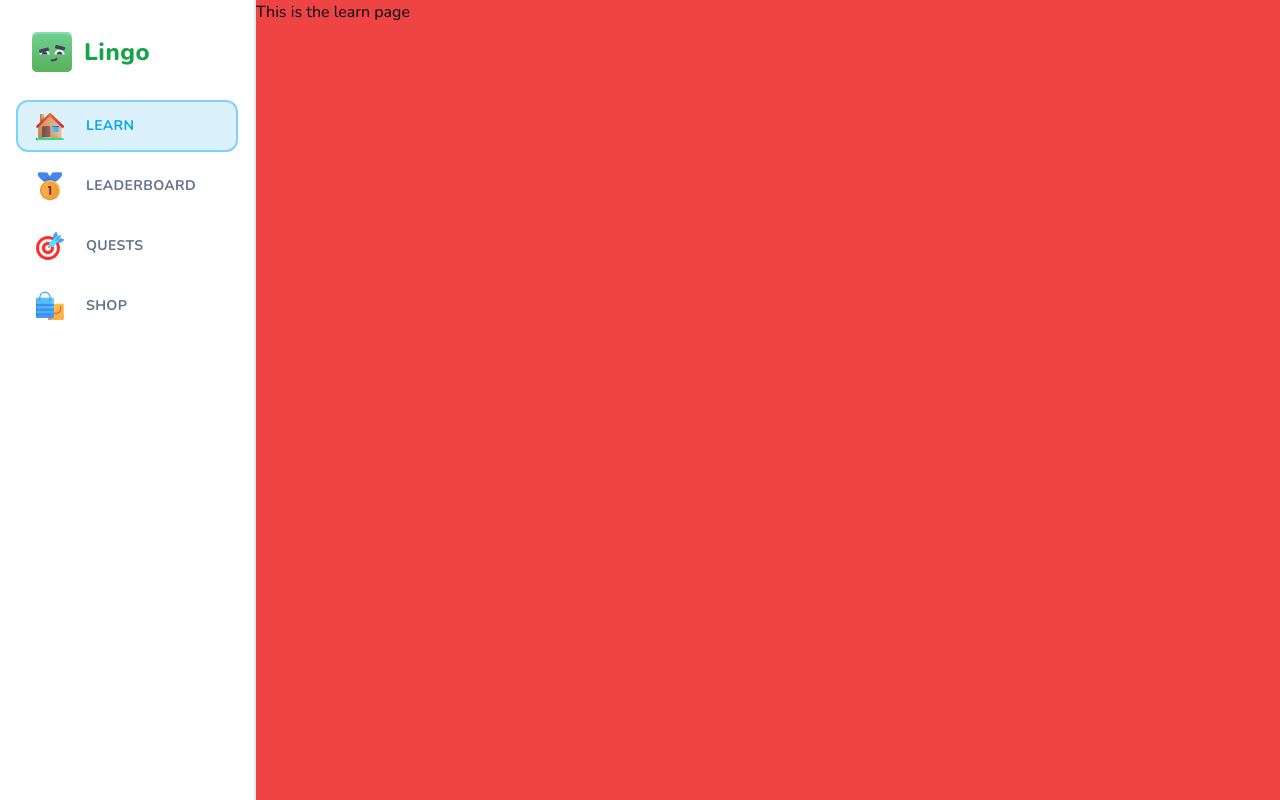
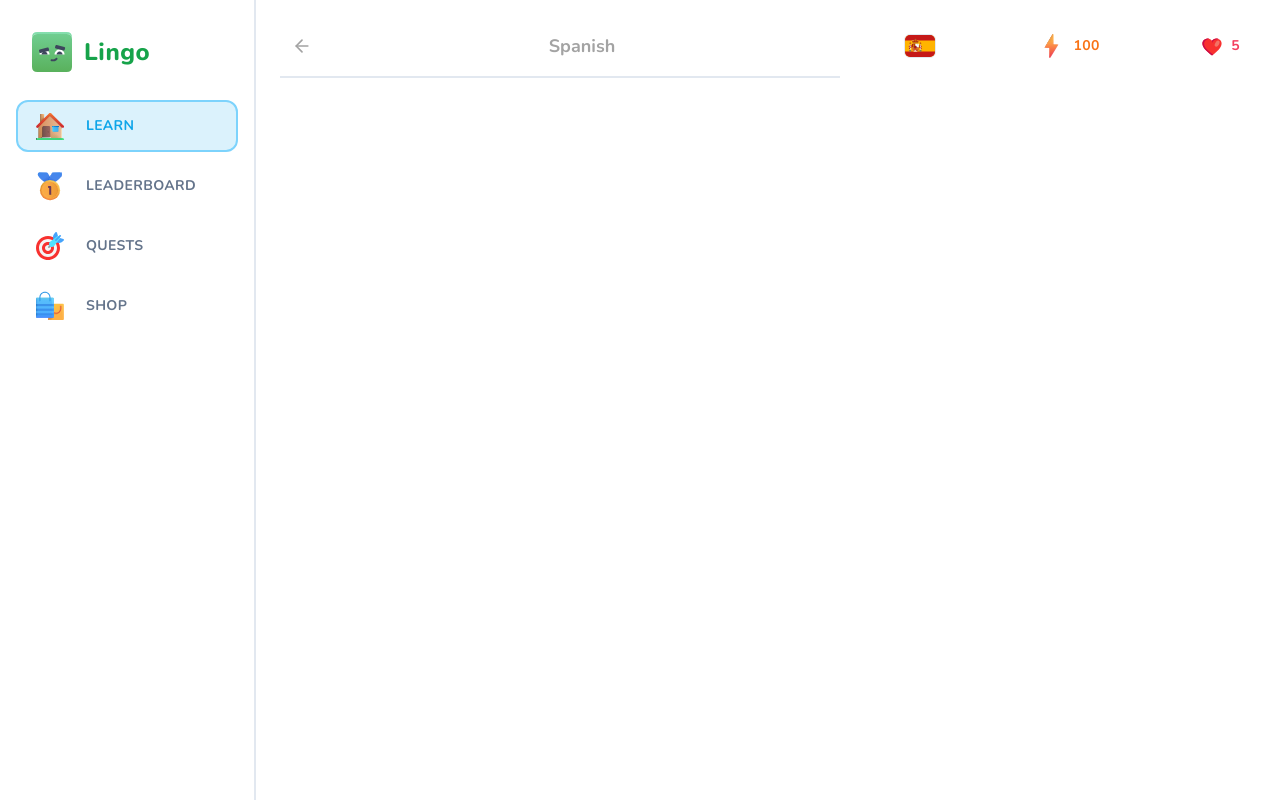
Before and after one commit to shrivastavasamarth22/lingo, a Next.js app: page /learn in a window 1280 px wide. Built offline with nearby package versions, Linux system fonts and the light colour scheme.

Commit message:
created the learn page wrappers

```diff
--- a/app/(main)/layout.tsx
+++ b/app/(main)/layout.tsx
@@ -11,7 +11,7 @@
 			<MobileHeader />
 			<Sidebar className="hidden lg:flex" />
 			<main className="lg:pl-[256px] h-full pt-[50px] lg:pt-0">
-				<div className="bg-red-500 h-full">{children}</div>
+				<div className="max-w-[1056px] mx-auto pt-6 h-full">{children}</div>
 			</main>
 		</>
 	);
--- /dev/null
+++ b/app/(main)/learn/header.tsx
@@ -0,0 +1,21 @@
+import { Button } from "@/components/ui/button";
+import { ArrowLeft } from "lucide-react";
+import Link from "next/link";
+
+type Props = {
+	title: string;
+};
+
+export const Header = ({ title }: Props) => {
+	return (
+		<div className="sticky top-0 bg-white pb-3 lg:pt-[28px] lg:mt-[-28px] flex items-center justify-between border-b-2 mb-5 text-neutral-400 lg:z-50">
+			<Link href="/courses">
+				<Button variant="ghost" size="sm">
+					<ArrowLeft className="h-5 w-5 stroke-2 text-neutral-400" />
+				</Button>
+			</Link>
+			<h1 className="font-bold text-lg">{title}</h1>
+			<div />
+		</div>
+	);
+};
--- a/app/(main)/learn/page.tsx
+++ b/app/(main)/learn/page.tsx
@@ -1,7 +1,23 @@
+import { StickyWrapper } from "@/components/sticky-wrapper";
+import { FeedWrapper } from "@/components/feed-wrapper";
+import { UserProgress } from "@/components/user-progress";
+import { Header } from "./header";
+
 const LearnPage = () => {
 	return (
-		<div>
-			<h1>This is the learn page</h1>
+		// TODO: Try to remove the flex-row-reverse class and write sticky wrapper below feed wrapper
+		<div className="flex flex-row-reverse gap-[48px] px-6">
+			<StickyWrapper>
+				<UserProgress
+					activeCourse={{ title: "Spanish", imageSrc: "/es.svg" }}
+					hearts={5}
+					points={100}
+					hasActiveSubscription={false}
+				/>
+			</StickyWrapper>
+			<FeedWrapper>
+				<Header title="Spanish" />
+			</FeedWrapper>
 		</div>
 	);
 };
--- /dev/null
+++ b/components/feed-wrapper.tsx
@@ -0,0 +1,11 @@
+type Props = {
+	children: React.ReactNode;
+};
+
+export const FeedWrapper = ({ children }: Props) => {
+	return (
+		<div className="flex-1 relative top-0 pb-10">
+			{children}
+		</div>
+	);
+};
--- /dev/null
+++ b/components/sticky-wrapper.tsx
@@ -0,0 +1,13 @@
+type Props = {
+	children: React.ReactNode;
+};
+
+export const StickyWrapper = ({ children }: Props) => {
+	return (
+		<div className="hidden lg:block w-[368px] sticky self-end bottom-6">
+			<div className="min-h-[calc(100vh-48px)] sticky top-6 flex flex-col gap-y-4">
+				{children}
+			</div>
+		</div>
+	);
+};
--- /dev/null
+++ b/components/user-progress.tsx
@@ -0,0 +1,62 @@
+import Link from "next/link";
+import { Button } from "@/components/ui/button";
+import Image from "next/image";
+import { InfinityIcon } from "lucide-react";
+
+type Props = {
+	activeCourse: { title: string; imageSrc: string }; // TODO: Replace with DB types
+	hearts: number;
+	points: number;
+	hasActiveSubscription: boolean;
+};
+
+export const UserProgress = ({
+	activeCourse,
+	hearts,
+	points,
+	hasActiveSubscription,
+}: Props) => {
+	return (
+		<div className="flex items-center justify-between gap-x-2 w-full">
+			<Link href="/courses">
+				<Button variant="ghost">
+					<Image
+						src={activeCourse.imageSrc}
+						alt={activeCourse.title}
+						className="rounded-md border"
+						width={32}
+						height={32}
+					/>
+				</Button>
+			</Link>
+			<Link href="/shop">
+				<Button variant="ghost" className="text-orange-500">
+					<Image
+						src="/points.svg"
+						alt="Points"
+						height={28}
+						width={28}
+						className="mr-2"
+					/>
+					{points}
+				</Button>
+			</Link>
+			<Link href="/shop">
+				<Button variant="ghost" className="text-rose-500">
+					<Image
+						src="/heart.svg"
+						alt="Hearts"
+						height={22}
+						width={22}
+						className="mr-2"
+					/>
+					{hasActiveSubscription ? (
+						<InfinityIcon className="h-4 w-4 stroke-[3]" />
+					) : (
+						hearts
+					)}
+				</Button>
+			</Link>
+		</div>
+	);
+};
```
